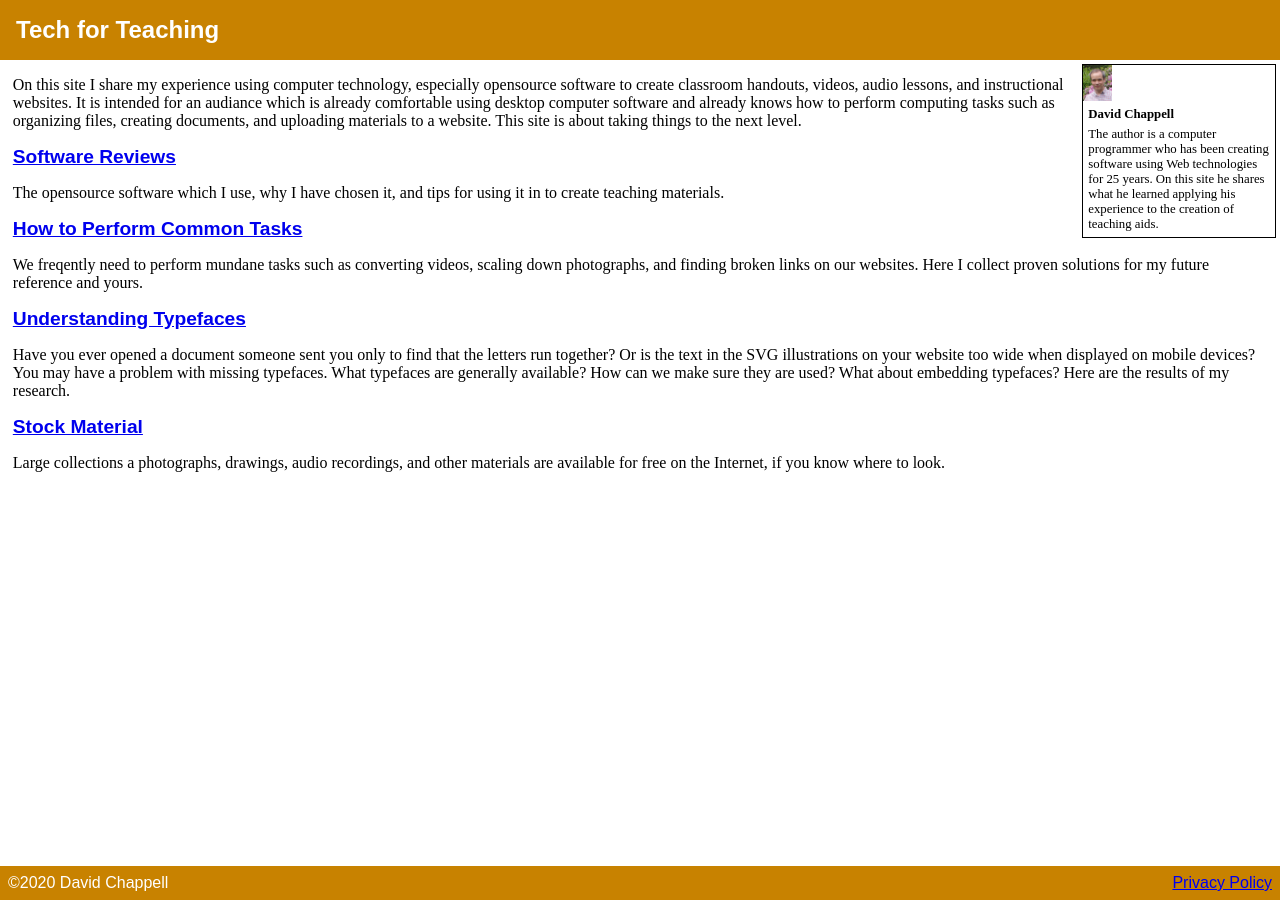
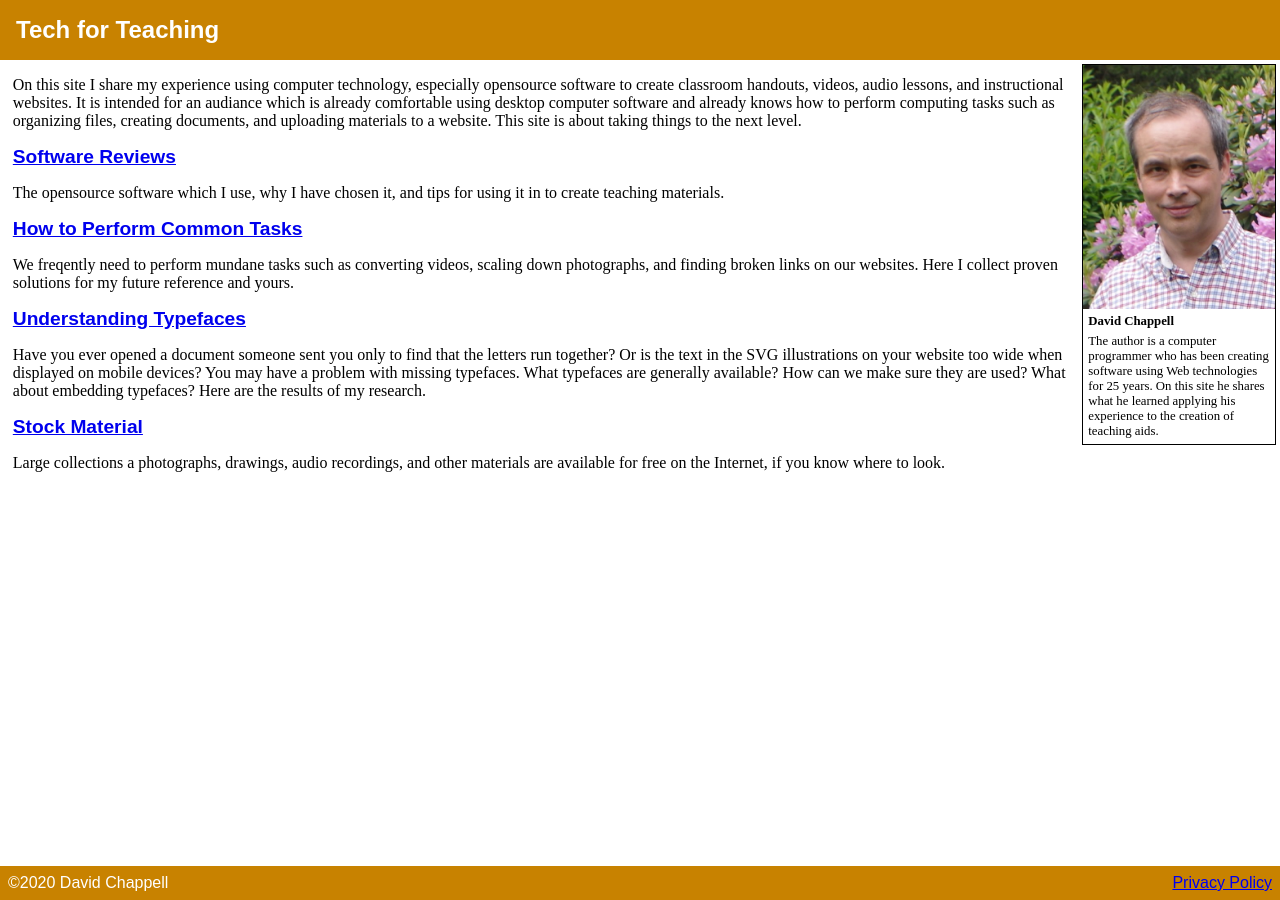
Before and after one commit to david672orford/tech-for-teaching, a Jekyll site: the page built from index.md, in a window 1280 px wide. Built offline with Jekyll 4.4.1, drawn with Linux system fonts in a browser that asks for light colours; our own code applies the rules of GitHub Pages for plain Markdown files.

Commit message:
move author box under title on small screens

```diff
--- a/assets/css/style.css
+++ b/assets/css/style.css
@@ -61,7 +61,7 @@
 	}
 DIV.author_box IMG {
 	display: block;
-	max-width: 15%;
+	width: 15%;
 	}
 DIV.author_byline {
 	font-weight: bold;
@@ -80,7 +80,6 @@
 		border: thin solid black;
 		}
 	DIV.author_box IMG {
-		max-width: auto;
 		width: 100%;
 		}
 	}
```
